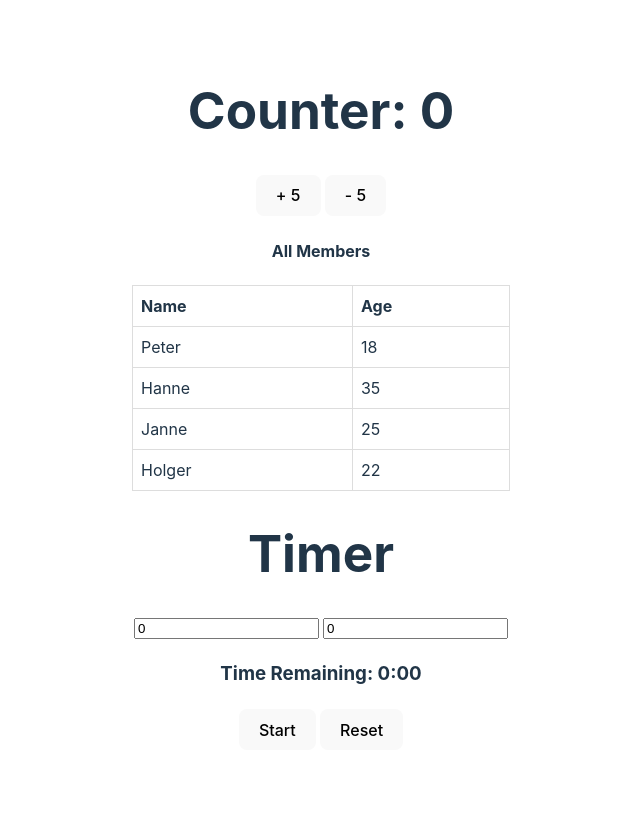
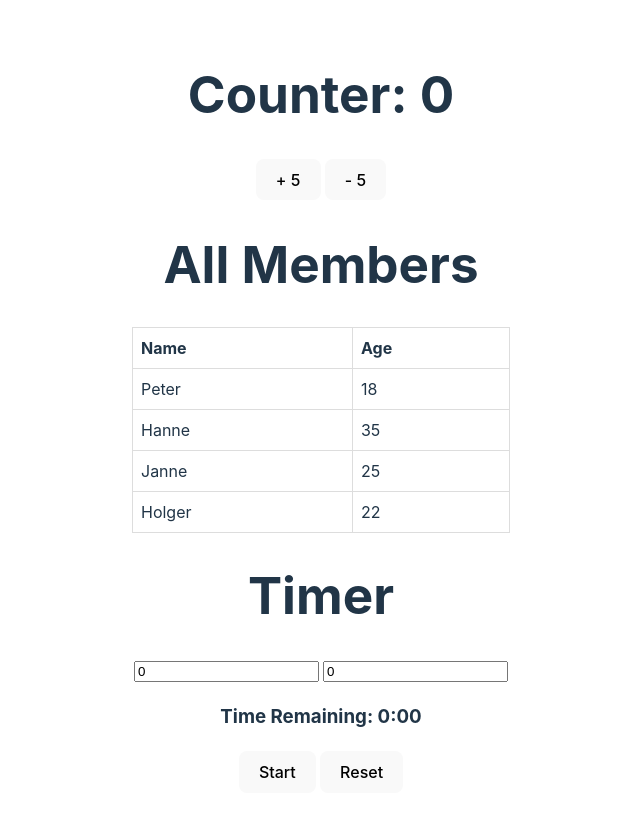
Before and after one commit to cph-oo221/Dat3-Counter, a React (Vite) app: page / in a window 1280 px wide. Shown: the top 816 px of the page, without its empty margins (319-959 px from the left). Built offline with nearby package versions, Linux system fonts and the light colour scheme.

Commit message:
Update ListDemo.jsx

```diff
--- a/src/ListDemo.jsx
+++ b/src/ListDemo.jsx
@@ -24,7 +24,7 @@ function MemberTable({ members }) {
 function MemberDemo(props) {
   return (
     <div>
-      <h4>All Members</h4>
+      <h1>All Members</h1>
       <MemberTable members={props.members} />
     </div>
   );
```
